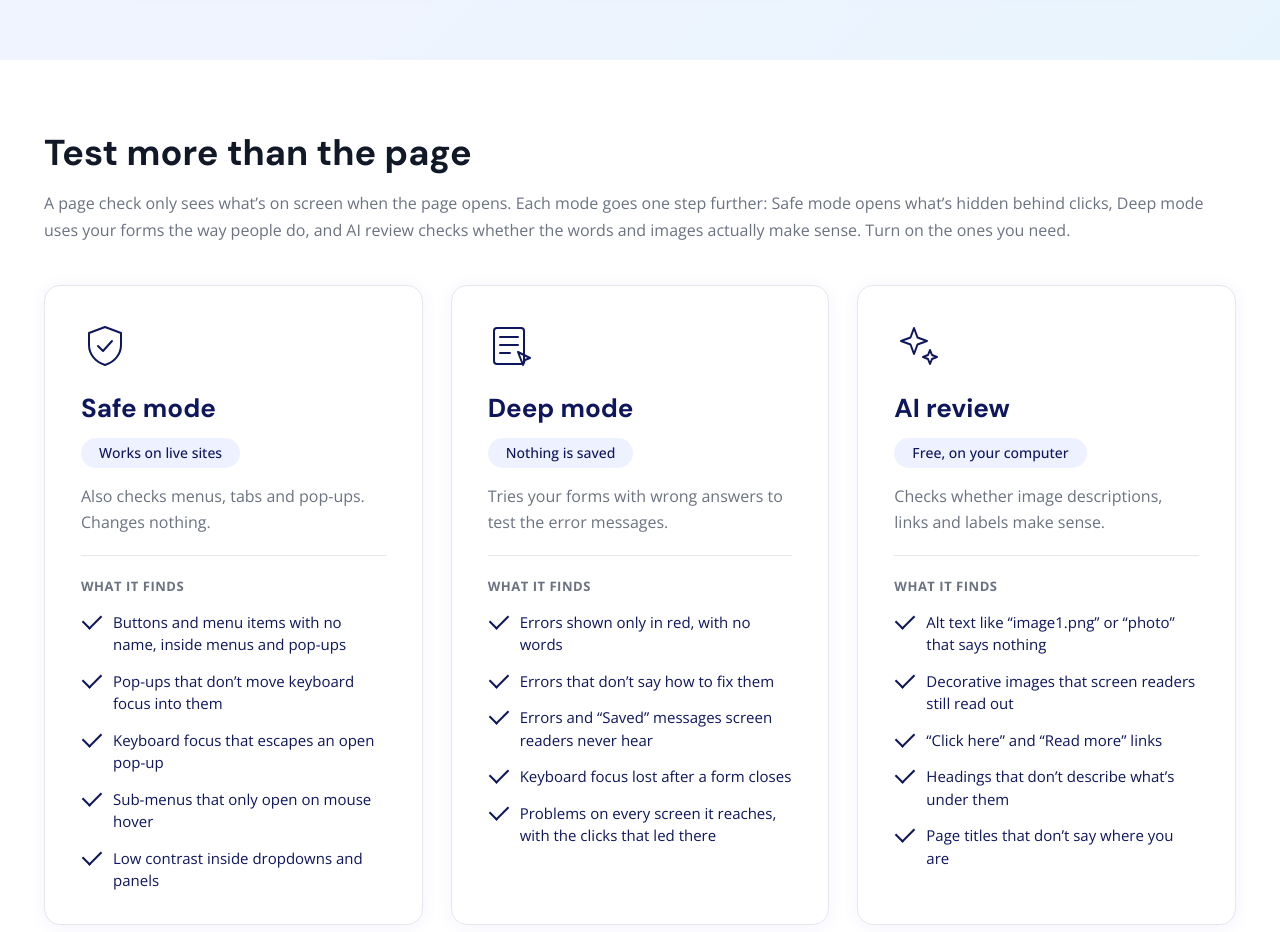
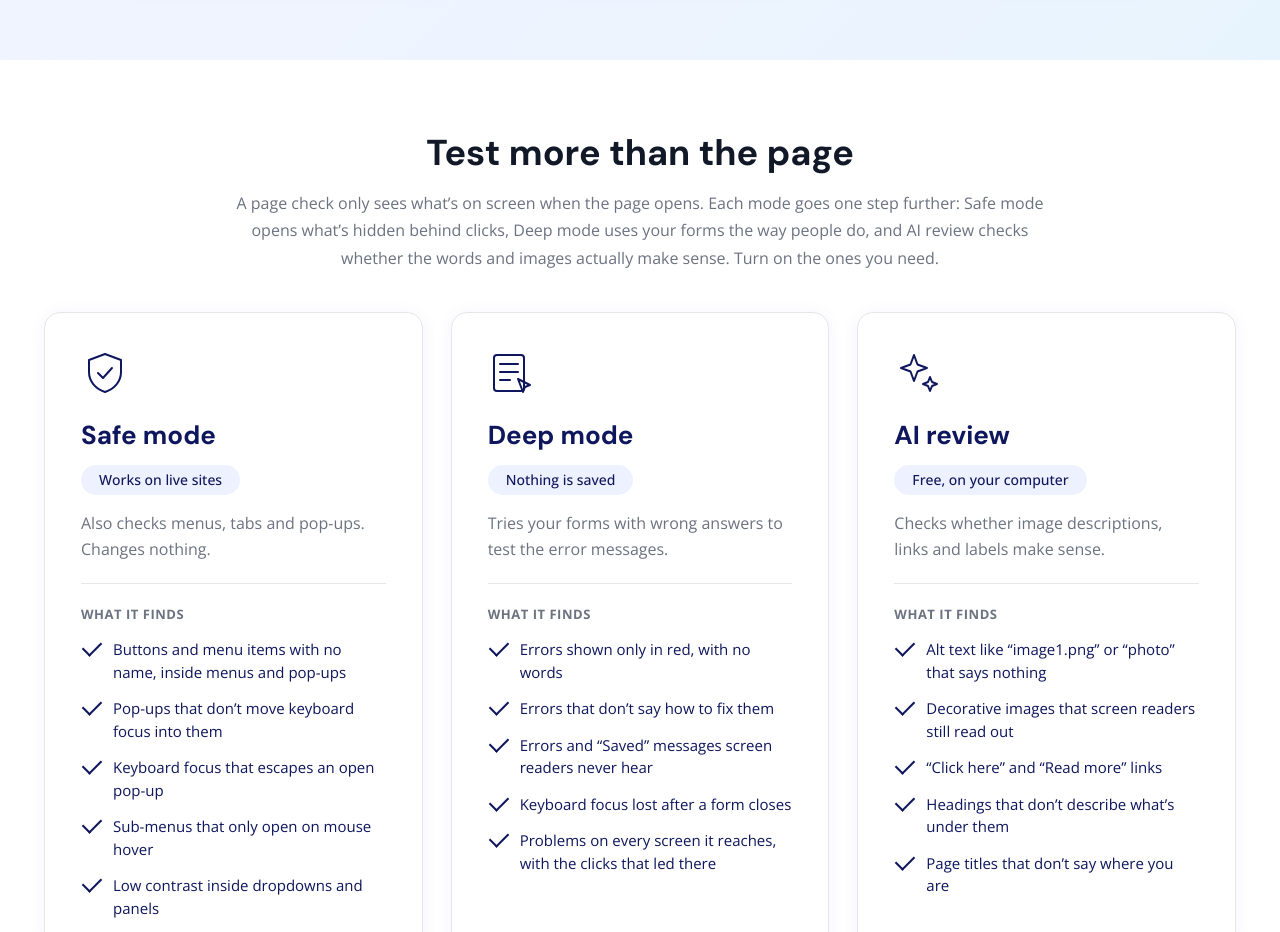
Before and after one commit to niharikasuri-bit/accessibility-site, a plain HTML site: page index.html in a window 1280 px wide. Shown: the part 1840-2772 px from the top of the page. Drawn offline with nearby package versions, Linux system fonts and the light colour scheme.

Commit message:
Centre the scan modes heading and description
Co-Authored-By: Claude Opus 5.5 <noreply@anthropic.com>

```diff
--- a/site.css
+++ b/site.css
@@ -238,8 +238,8 @@ code { font: 14px "JetBrains Mono", ui-monospace, Consolas, monospace; backgroun
 /* Safe mode, Deep mode and AI: white section, cards with an icon, title, tag, description and a checklist */
 .modes { padding: 72px 0; background: var(--paper); }
 .modes .wrap { max-width: 1240px; }
-.modes h2 { margin-bottom: 16px; }
-.modes .lead-sm { font-size: 16px; line-height: 1.72; margin-bottom: 40px; max-width: none; }
+.modes h2 { margin-bottom: 16px; text-align: center; }
+.modes .lead-sm { font-size: 16px; line-height: 1.72; margin: 0 auto 40px; max-width: 52em; text-align: center; }
 .mode-grid { list-style: none; margin: 0; padding: 0; display: grid; grid-template-columns: repeat(3, minmax(0, 1fr)); gap: 28px; }
 @media (max-width: 899px) { .mode-grid { grid-template-columns: 1fr; max-width: 520px; } }
 .mode-card { background: var(--paper); border: 1px solid var(--divider); border-radius: var(--radius); box-shadow: 0 2px 16px rgba(99, 102, 241, .08); padding: 36px 36px 32px; }
```
